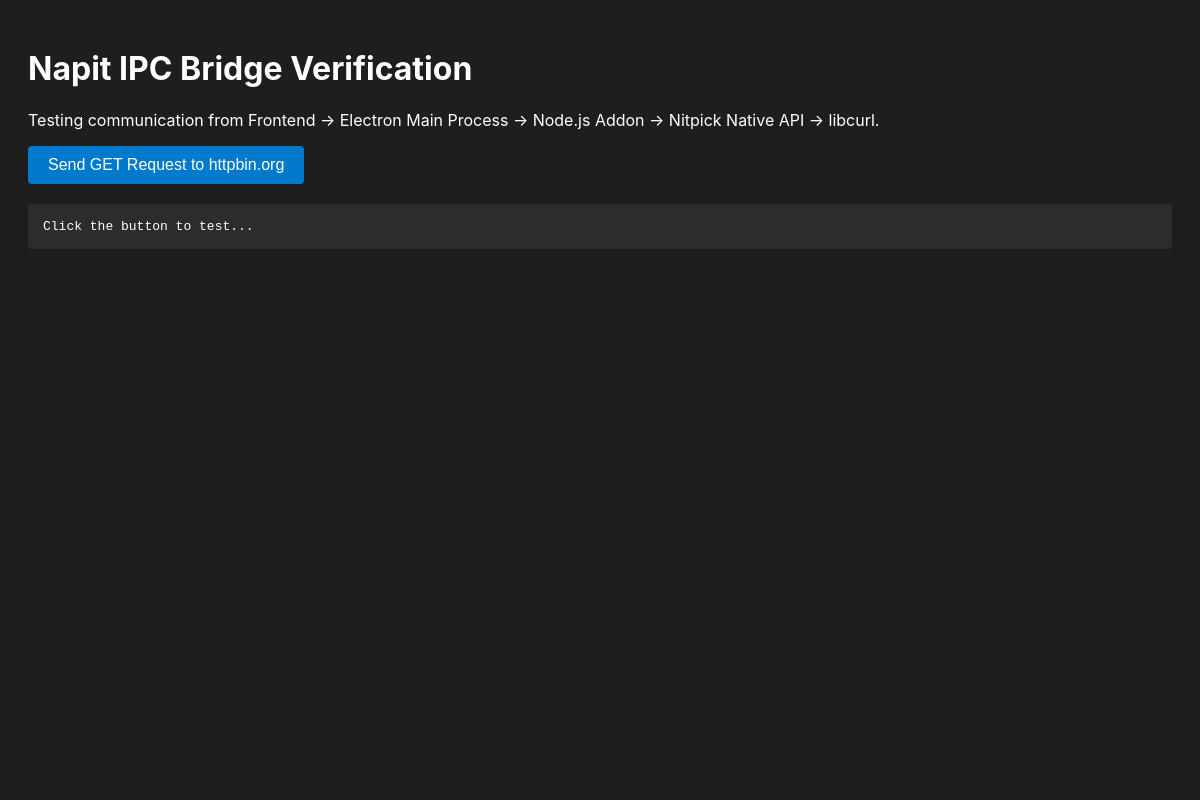
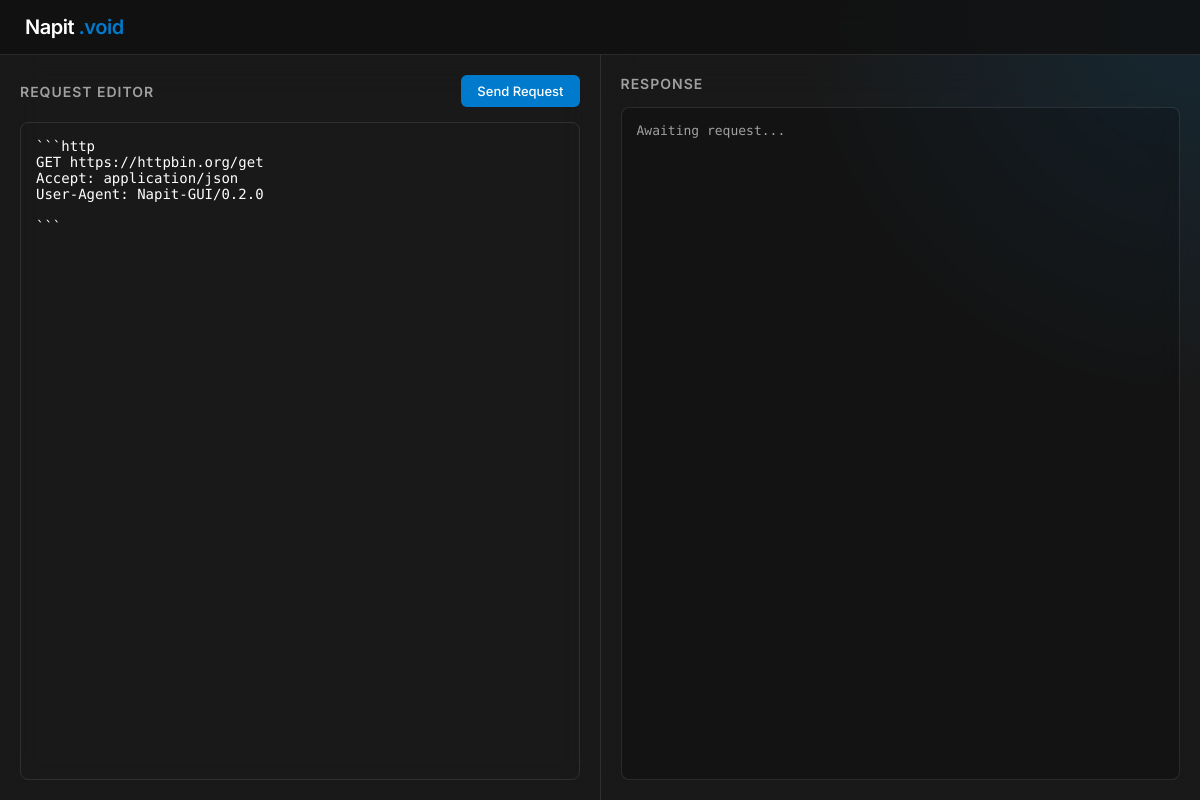
Before and after one commit to alternative-intelligence-cp/napit, an Electron app: page src-gui/index.html in a window 1200 px wide. Drawn offline with Linux system fonts and the light colour scheme.

Commit message:
feat: Napit v0.2.0 The Voiden Editor and File Parser

````diff
--- a/src-gui/index.html
+++ b/src-gui/index.html
@@ -1,44 +1,187 @@
 <!DOCTYPE html>
-<html>
+<html lang="en">
 <head>
     <meta charset="UTF-8">
-    <title>Napit v0.1.0 - Verification</title>
+    <title>Napit</title>
+    <!-- Use Inter font from Google Fonts -->
+    <link href="https://fonts.googleapis.com/css2?family=Inter:wght@400;500;600;700&display=swap" rel="stylesheet">
     <style>
+        :root {
+            --bg-color: #121212;
+            --pane-bg: rgba(255, 255, 255, 0.03);
+            --border-color: rgba(255, 255, 255, 0.1);
+            --accent-color: #007acc;
+            --accent-hover: #0098ff;
+            --text-main: #ffffff;
+            --text-dim: #a0a0a0;
+            --error-color: #ff5252;
+            --success-color: #4caf50;
+        }
+
+        * {
+            box-sizing: border-box;
+            margin: 0;
+            padding: 0;
+        }
+
         body {
-            font-family: -apple-system, BlinkMacSystemFont, "Segoe UI", Roboto, Helvetica, Arial, sans-serif;
+            font-family: 'Inter', sans-serif;
+            background-color: var(--bg-color);
+            background-image: radial-gradient(circle at top right, rgba(0, 122, 204, 0.15), transparent 400px);
+            color: var(--text-main);
+            height: 100vh;
+            display: flex;
+            flex-direction: column;
+            overflow: hidden;
+        }
+
+        header {
+            padding: 15px 25px;
+            border-bottom: 1px solid var(--border-color);
+            display: flex;
+            justify-content: space-between;
+            align-items: center;
+            background: rgba(18, 18, 18, 0.8);
+            backdrop-filter: blur(10px);
+        }
+
+        header h1 {
+            font-size: 20px;
+            font-weight: 600;
+            letter-spacing: -0.5px;
+        }
+
+        .main-container {
+            display: flex;
+            flex: 1;
+            height: calc(100vh - 60px);
+        }
+
+        .pane {
+            flex: 1;
+            display: flex;
+            flex-direction: column;
             padding: 20px;
-            background: #1e1e1e;
-            color: #ffffff;
+            background: var(--pane-bg);
+            backdrop-filter: blur(20px);
+            border-right: 1px solid var(--border-color);
+            position: relative;
         }
-        button {
-            padding: 10px 20px;
-            font-size: 16px;
-            background: #007acc;
+
+        .pane:last-child {
+            border-right: none;
+        }
+
+        .pane-header {
+            font-size: 14px;
+            text-transform: uppercase;
+            letter-spacing: 1px;
+            color: var(--text-dim);
+            margin-bottom: 15px;
+            font-weight: 600;
+            display: flex;
+            justify-content: space-between;
+            align-items: center;
+        }
+
+        textarea {
+            flex: 1;
+            background: transparent;
+            border: 1px solid var(--border-color);
+            color: var(--text-main);
+            font-family: 'Consolas', 'Courier New', monospace;
+            font-size: 14px;
+            padding: 15px;
+            border-radius: 8px;
+            resize: none;
+            outline: none;
+            transition: border-color 0.2s ease;
+        }
+
+        textarea:focus {
+            border-color: var(--accent-color);
+        }
+
+        button.send-btn {
+            background: var(--accent-color);
             color: white;
             border: none;
+            padding: 8px 16px;
+            border-radius: 6px;
+            font-family: 'Inter', sans-serif;
+            font-weight: 500;
+            font-size: 13px;
+            cursor: pointer;
+            transition: background 0.2s ease, transform 0.1s ease;
+        }
+
+        button.send-btn:hover {
+            background: var(--accent-hover);
+        }
+
+        button.send-btn:active {
+            transform: scale(0.97);
+        }
+
+        .response-container {
+            flex: 1;
+            background: rgba(0,0,0,0.2);
+            border: 1px solid var(--border-color);
+            border-radius: 8px;
+            overflow: auto;
+            padding: 15px;
+            font-family: 'Consolas', 'Courier New', monospace;
+            font-size: 13px;
+            white-space: pre-wrap;
+            color: var(--text-dim);
+        }
+
+        .status-badge {
+            display: inline-block;
+            padding: 4px 8px;
             border-radius: 4px;
-            cursor: pointer;
+            font-size: 12px;
+            font-weight: 600;
+            background: rgba(255,255,255,0.1);
         }
-        button:hover {
-            background: #005999;
-        }
-        pre {
-            background: #2d2d2d;
-            padding: 15px;
-            border-radius: 4px;
-            overflow-x: auto;
-            margin-top: 20px;
-        }
+
+        .status-success { color: var(--success-color); background: rgba(76, 175, 80, 0.1); }
+        .status-error { color: var(--error-color); background: rgba(255, 82, 82, 0.1); }
+
     </style>
 </head>
 <body>
-    <h1>Napit IPC Bridge Verification</h1>
-    <p>Testing communication from Frontend -> Electron Main Process -> Node.js Addon -> Nitpick Native API -> libcurl.</p>
+    <header>
+        <h1>Napit <span style="color:var(--accent-color)">.void</span></h1>
+    </header>
 
-    <button id="sendBtn">Send GET Request to httpbin.org</button>
+    <div class="main-container">
+        <!-- Left Pane: Markdown Request Editor -->
+        <div class="pane">
+            <div class="pane-header">
+                Request Editor
+                <button id="sendBtn" class="send-btn">Send Request</button>
+            </div>
+            <textarea id="editor" spellcheck="false">```http
+GET https://httpbin.org/get
+Accept: application/json
+User-Agent: Napit-GUI/0.2.0
 
-    <pre id="output">Click the button to test...</pre>
+```</textarea>
+        </div>
 
+        <!-- Right Pane: Response Viewer -->
+        <div class="pane">
+            <div class="pane-header">
+                Response
+                <span id="statusBadge" class="status-badge" style="display:none;"></span>
+            </div>
+            <div id="output" class="response-container">Awaiting request...</div>
+        </div>
+    </div>
+
+    <!-- Load the parser utility and then the renderer script -->
+    <script src="./parser.js"></script>
     <script src="./renderer.js"></script>
 </body>
 </html>
--- a/src-gui/renderer.js
+++ b/src-gui/renderer.js
@@ -1,37 +1,48 @@
 const btn = document.getElementById('sendBtn');
 const output = document.getElementById('output');
+const editor = document.getElementById('editor');
+const statusBadge = document.getElementById('statusBadge');
 
 btn.addEventListener('click', async () => {
+    output.style.color = 'var(--text-dim)';
     output.textContent = "Loading...\nSending native request via Nitpick bridge...";
     btn.disabled = true;
-
-    const req = {
-        method: "GET",
-        url: "https://httpbin.org/get",
-        headers: "User-Agent: Napit-GUI/0.1.0",
-        body: ""
-    };
+    statusBadge.style.display = 'none';
 
     try {
+        const req = window.parseNapitFile(editor.value);
+
         const response = await window.api.request(req);
 
         if (response.status === 0) {
-            output.textContent = `Error: ${response.error}`;
+            output.textContent = `Native Exception:\n${response.error}`;
+            statusBadge.textContent = "ERROR";
+            statusBadge.className = "status-badge status-error";
+            statusBadge.style.display = 'inline-block';
         } else {
+            // Display status badge
+            statusBadge.textContent = response.status;
+            statusBadge.className = `status-badge ${response.status >= 200 && response.status < 300 ? 'status-success' : 'status-error'}`;
+            statusBadge.style.display = 'inline-block';
+
             let bodyText = response.body;
             try {
-                // Pretty print if JSON
+                // Pretty print JSON
                 bodyText = JSON.stringify(JSON.parse(response.body), null, 2);
+                output.style.color = 'var(--text-main)'; // Brighten color on success
             } catch (e) {
-                // Ignore, just use raw text
+                // Output raw text
+                output.style.color = 'var(--text-dim)';
             }
 
-            let headersText = response.headers ? response.headers.trim() : "Headers not yet supported by native bridge";
-
-            output.textContent = `--- Status ---\n${response.status}\n\n--- Headers ---\n${headersText}\n\n--- Body ---\n${bodyText}`;
+            let headersText = response.headers ? response.headers.trim() : "Native headers currently unsupported";
+            output.textContent = `${bodyText}`;
         }
     } catch (err) {
-        output.textContent = `IPC Exception: ${err}`;
+        output.textContent = `Parse/IPC Exception:\n${err.message}`;
+        statusBadge.textContent = "PARSE ERR";
+        statusBadge.className = "status-badge status-error";
+        statusBadge.style.display = 'inline-block';
     }
 
     btn.disabled = false;
````
Also changed, not shown: src-gui/parser.js (added, +68 -0 lines).
